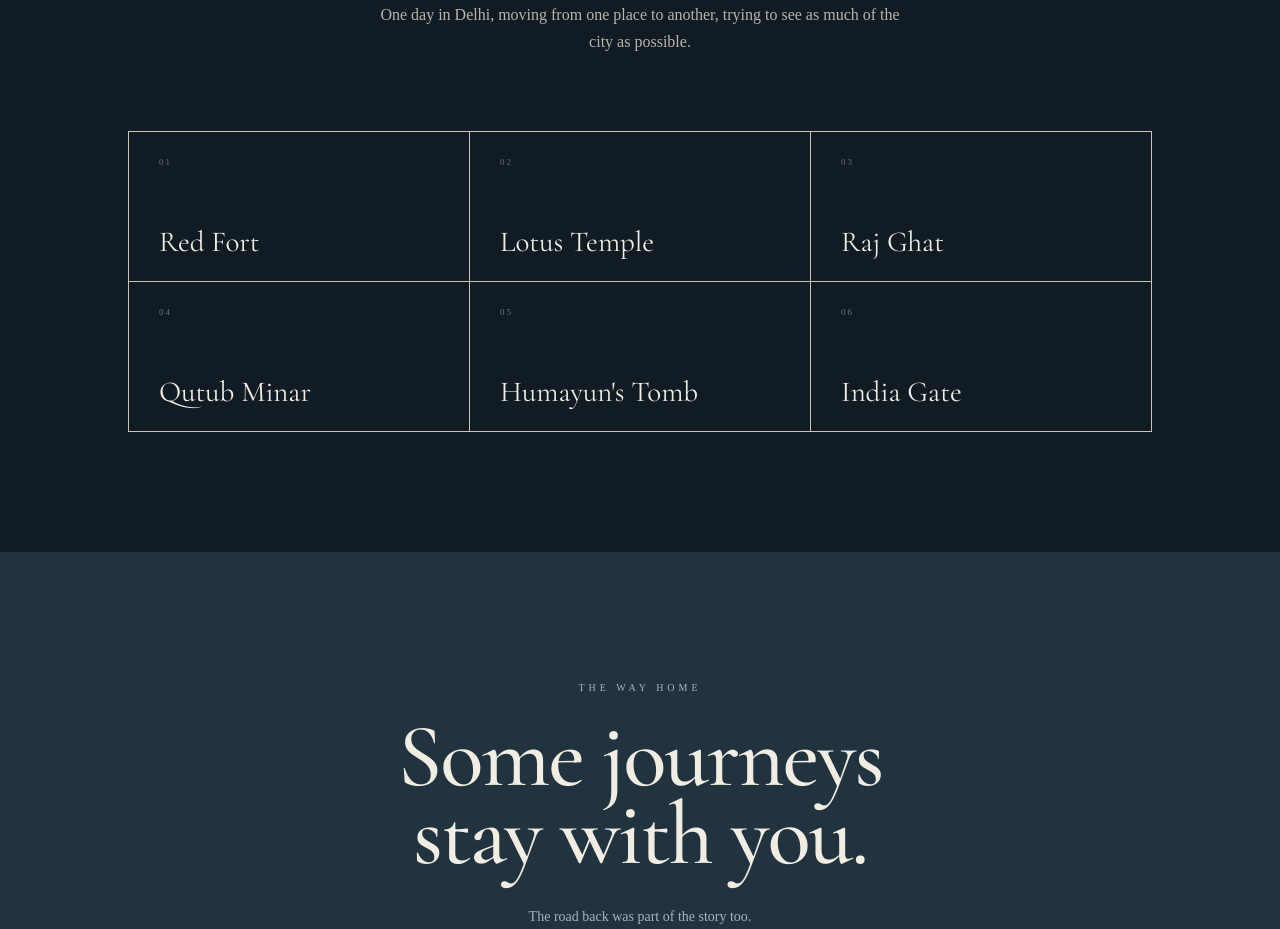
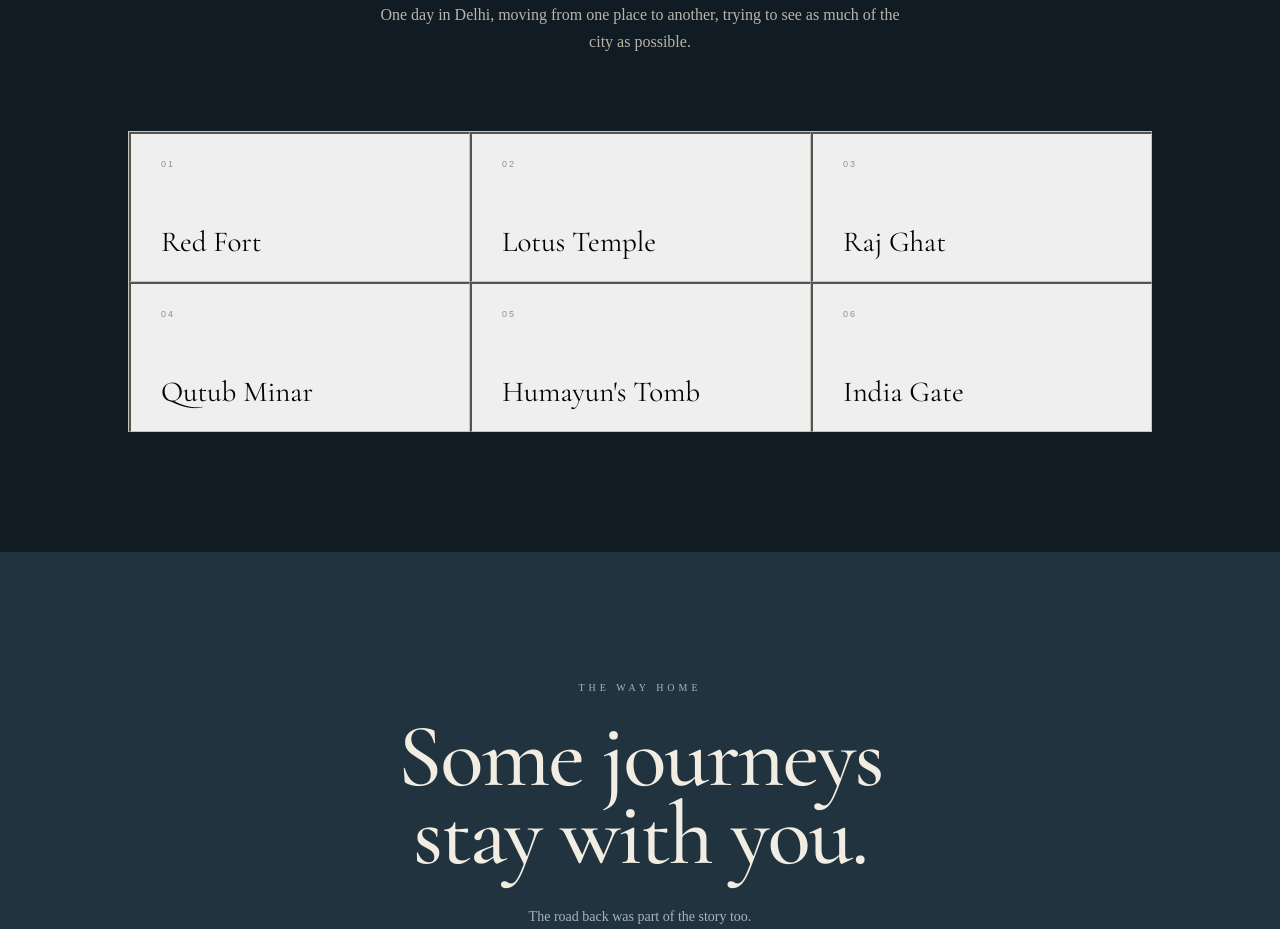
Before and after one commit to Harshhh1706/Himalaya-Journey, a React (Vite) app: page / in a window 1280 px wide. Shown: the part 4960-5889 px from the top of the page. Built offline with nearby package versions, Linux system fonts and the light colour scheme.

Commit message:
Added Delhi images in delhi section

```diff
--- a/src/components/DelhiSection.jsx
+++ b/src/components/DelhiSection.jsx
@@ -1,29 +1,75 @@
 import { useState } from "react";
+import MediaGallery from "./MediaGallery";
 
-const placeStories = {
-  "Red Fort":
+const delhiPlaces = [
+  {
+    name: "Red Fort",
+    story:
       "A glimpse into Delhi's history, standing quietly in the middle of the city.",
+    media: [
+      "/media/delhi/IMG_20260701_122436.jpg",
+      "/media/delhi/IMG_20260702_105040.jpg",
+    ],
+  },
 
-  "Lotus Temple":
+  {
+    name: "Lotus Temple",
+    story:
       "A peaceful break from the noise of the city.",
+    media: [
+      "/media/delhi/IMG_20260702_105410.jpg",
+      "/media/delhi/IMG_20260702_110149.jpg",
+    ],
+  },
 
-  "Raj Ghat":
+  {
+    name: "Raj Ghat",
+    story:
       "A quiet and reflective stop during the day.",
+    media: [
+      "/media/delhi/IMG_20260702_120953.jpg",
+      "/media/delhi/Snapchat-1931443824.jpg",
+    ],
+  },
 
-  "Qutub Minar":
+  {
+    name: "Qutub Minar",
+    story:
       "One of those places that feels even more impressive when you see it up close.",
+    media: [
+      "/media/delhi/Snapchat-2071327019.jpg",
+      "/media/delhi/Snapchat-2092906460.jpg",
+    ],
+  },
 
-  "Humayun's Tomb":
+  {
+    name: "Humayun's Tomb",
+    story:
       "Architecture, symmetry and a slower moment away from the busy streets.",
+    media: [
+      "/media/delhi/Snapchat-499529389.jpg",
+      "/media/delhi/Snapchat-600987075.jpg",
+    ],
+  },
 
-  "India Gate":
+  {
+    name: "India Gate",
+    story:
       "The final stop of a long day of exploring Delhi.",
-};
-
-const places = Object.keys(placeStories);
+    media: [
+      "/media/delhi/Snapchat-972272913.jpg",
+      "/media/delhi/Snapchat-980802715.jpg",
+      "/media/delhi/h264_video_20260711_180408.mp4",
+    ],
+  },
+];
 
 function DelhiSection() {
   const [selectedPlace, setSelectedPlace] = useState(null);
+
+  const selectedData = delhiPlaces.find(
+    (place) => place.name === selectedPlace
+  );
 
   return (
     <section id="delhi" className="delhi-section">
@@ -39,43 +85,77 @@ function DelhiSection() {
         </p>
       </div>
 
+
       <div className="delhi-places">
 
-        {places.map((place, index) => (
-          <div
-            key={place}
+        {delhiPlaces.map((place, index) => (
+
+          <button
+            key={place.name}
+            type="button"
             className={`delhi-place ${
-              selectedPlace === place ? "delhi-place-active" : ""
+              selectedPlace === place.name
+                ? "delhi-place-active"
+                : ""
             }`}
-            onClick={() => setSelectedPlace(place)}
+            onClick={() => {
+              setSelectedPlace(place.name);
+            }}
           >
+
             <span className="delhi-place-number">
               0{index + 1}
             </span>
 
             <span className="delhi-place-name">
-              {place}
+              {place.name}
             </span>
 
             <span className="delhi-place-arrow">
               →
             </span>
-          </div>
+
+          </button>
+
         ))}
 
       </div>
 
-      {selectedPlace && (
-        <div
-          key={selectedPlace}
-          className="selected-place"
-        >
+
+      {selectedData && (
+
+        <div className="selected-place">
+
           <p>YOU STOPPED HERE</p>
 
-          <h3>{selectedPlace}</h3>
+          <h3>
+            {selectedData.name}
+          </h3>
 
-          <p>{placeStories[selectedPlace]}</p>
+          <p>
+            {selectedData.story}
+          </p>
+
+          <button
+            type="button"
+            onClick={() => setSelectedPlace(null)}
+          >
+            CLOSE
+          </button>
+
         </div>
+
+      )}
+
+
+      {selectedData && (
+
+        <MediaGallery
+          destination={selectedData.name}
+          files={selectedData.media}
+          onClose={() => setSelectedPlace(null)}
+        />
+
       )}
 
     </section>
--- a/src/components/MediaGallery.jsx
+++ b/src/components/MediaGallery.jsx
@@ -62,118 +62,166 @@ const mediaFolders = {
     "/media/manali/StorySaver.net-meadityajadhav-Video-1783096590991.mp4",
     "/media/manali/StorySaver.net-meadityajadhav-Video-1783096596888.mp4",
   ],
-
-  Delhi: [
-    "/media/delhi/h264_video_20260711_180408.mp4",
-    "/media/delhi/IMG_20260701_122436.jpg",
-    "/media/delhi/IMG_20260702_105040.jpg",
-    "/media/delhi/IMG_20260702_105410.jpg",
-    "/media/delhi/IMG_20260702_110149.jpg",
-    "/media/delhi/IMG_20260702_120953.jpg",
-    "/media/delhi/Snapchat-1534466553.jpg",
-    "/media/delhi/Snapchat-1729697265.jpg",
-    "/media/delhi/Snapchat-1860240497.jpg",
-    "/media/delhi/Snapchat-1877464478.jpg",
-    "/media/delhi/Snapchat-1931443824.jpg",
-    "/media/delhi/Snapchat-2015690452.jpg",
-    "/media/delhi/Snapchat-2071327019.jpg",
-    "/media/delhi/Snapchat-2092906460.jpg",
-    "/media/delhi/Snapchat-304472786.jpg",
-    "/media/delhi/Snapchat-499529389.jpg",
-    "/media/delhi/Snapchat-600987075.jpg",
-    "/media/delhi/Snapchat-939817283.jpg",
-    "/media/delhi/Snapchat-972272913.jpg",
-    "/media/delhi/Snapchat-980802715.jpg",
-  ],
 };
 
-function MediaGallery({ destination, onClose }) {
+function MediaGallery({
+  destination,
+  files,
+  onClose,
+}) {
+
   const [currentIndex, setCurrentIndex] = useState(0);
 
-  const files = mediaFolders[destination] || [];
+  /*
+    If Delhi gives us files,
+    use those files.
+
+    Otherwise use the normal
+    Hampta / Chandratal / Manali list.
+  */
+
+  const media =
+    files && files.length > 0
+      ? files
+      : mediaFolders[destination] || [];
+
 
   useEffect(() => {
     setCurrentIndex(0);
-  }, [destination]);
+  }, [destination, files]);
+
 
   useEffect(() => {
-    document.body.style.overflow = destination ? "hidden" : "";
+
+    if (destination) {
+      document.body.style.overflow = "hidden";
+    } else {
+      document.body.style.overflow = "";
+    }
 
     return () => {
       document.body.style.overflow = "";
     };
+
   }, [destination]);
 
-  if (!destination || files.length === 0) {
+
+  if (!destination || media.length === 0) {
     return null;
   }
 
-  const currentFile = files[currentIndex];
 
-  const isVideo = /\.(mp4|mov|webm)$/i.test(currentFile);
+  const currentFile = media[currentIndex];
+
+  const isVideo =
+    /\.(mp4|mov|webm)$/i.test(currentFile);
+
 
   const nextMedia = () => {
-    setCurrentIndex((prev) =>
-      prev === files.length - 1 ? 0 : prev + 1
-    );
+
+    setCurrentIndex((prev) => {
+
+      if (prev >= media.length - 1) {
+        return 0;
+      }
+
+      return prev + 1;
+
+    });
+
   };
 
+
   const previousMedia = () => {
-    setCurrentIndex((prev) =>
-      prev === 0 ? files.length - 1 : prev - 1
-    );
+
+    setCurrentIndex((prev) => {
+
+      if (prev <= 0) {
+        return media.length - 1;
+      }
+
+      return prev - 1;
+
+    });
+
   };
 
+
   return (
+
     <div className="media-gallery">
+
+
+      {/* CLOSE */}
 
       <button
         className="media-close"
+        type="button"
         onClick={onClose}
-        aria-label="Close gallery"
       >
         ×
       </button>
 
+
+      {/* HEADING */}
+
       <div className="media-heading">
-        <span>HIMALAYAN JOURNEY</span>
 
-        <h2>{destination}</h2>
+        <span>
+          DELHI · ONE DAY
+        </span>
+
+        <h2>
+          {destination}
+        </h2>
 
         <p>
-          {currentIndex + 1} / {files.length}
+          {currentIndex + 1} / {media.length}
         </p>
+
       </div>
+
+
+      {/* VIEWER */}
 
       <div className="media-viewer">
 
         <button
           className="media-arrow"
+          type="button"
           onClick={previousMedia}
         >
           ←
         </button>
 
+
         <div className="media-content">
 
           {isVideo ? (
+
             <video
               key={currentFile}
               src={currentFile}
               controls
               playsInline
             />
+
           ) : (
+
             <img
+              key={currentFile}
               src={currentFile}
               alt={`${destination} ${currentIndex + 1}`}
             />
+
           )}
 
         </div>
 
+
         <button
           className="media-arrow"
+          type="button"
           onClick={nextMedia}
         >
           →
@@ -181,25 +229,33 @@ function MediaGallery({ destination, onClose }) {
 
       </div>
 
+
+      {/* FOOTER */}
+
       <div className="media-footer">
 
         <span>
           {isVideo ? "VIDEO" : "PHOTOGRAPH"}
         </span>
 
+
         <div className="media-progress">
 
-          {files.map((_, index) => (
+          {media.map((_, index) => (
+
             <button
               key={index}
+              type="button"
               className={
                 index === currentIndex
                   ? "active"
                   : ""
               }
-              onClick={() => setCurrentIndex(index)}
-              aria-label={`Open media ${index + 1}`}
+              onClick={() =>
+                setCurrentIndex(index)
+              }
             />
+
           ))}
 
         </div>
@@ -207,6 +263,7 @@ function MediaGallery({ destination, onClose }) {
       </div>
 
     </div>
+
   );
 }
 
```
Lines whose indentation alone changed are shown as unchanged.
